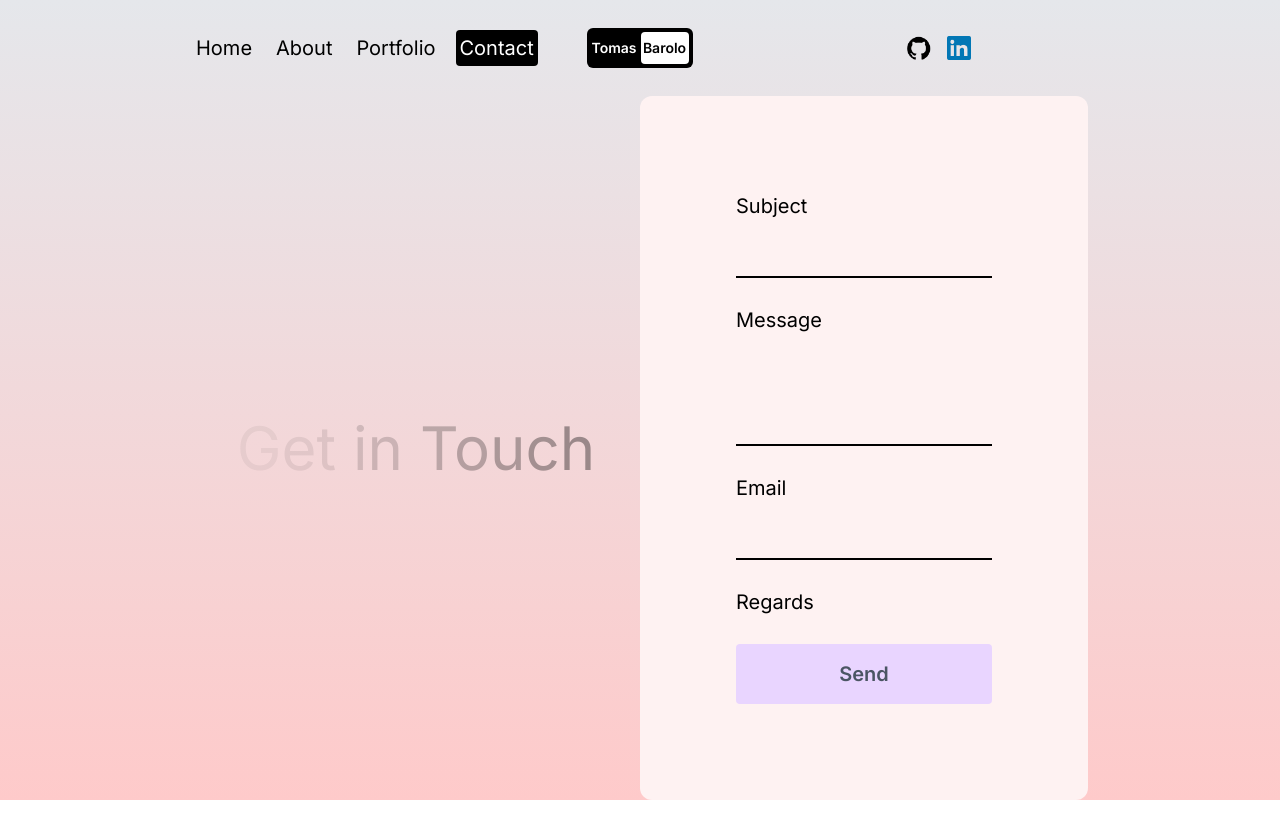
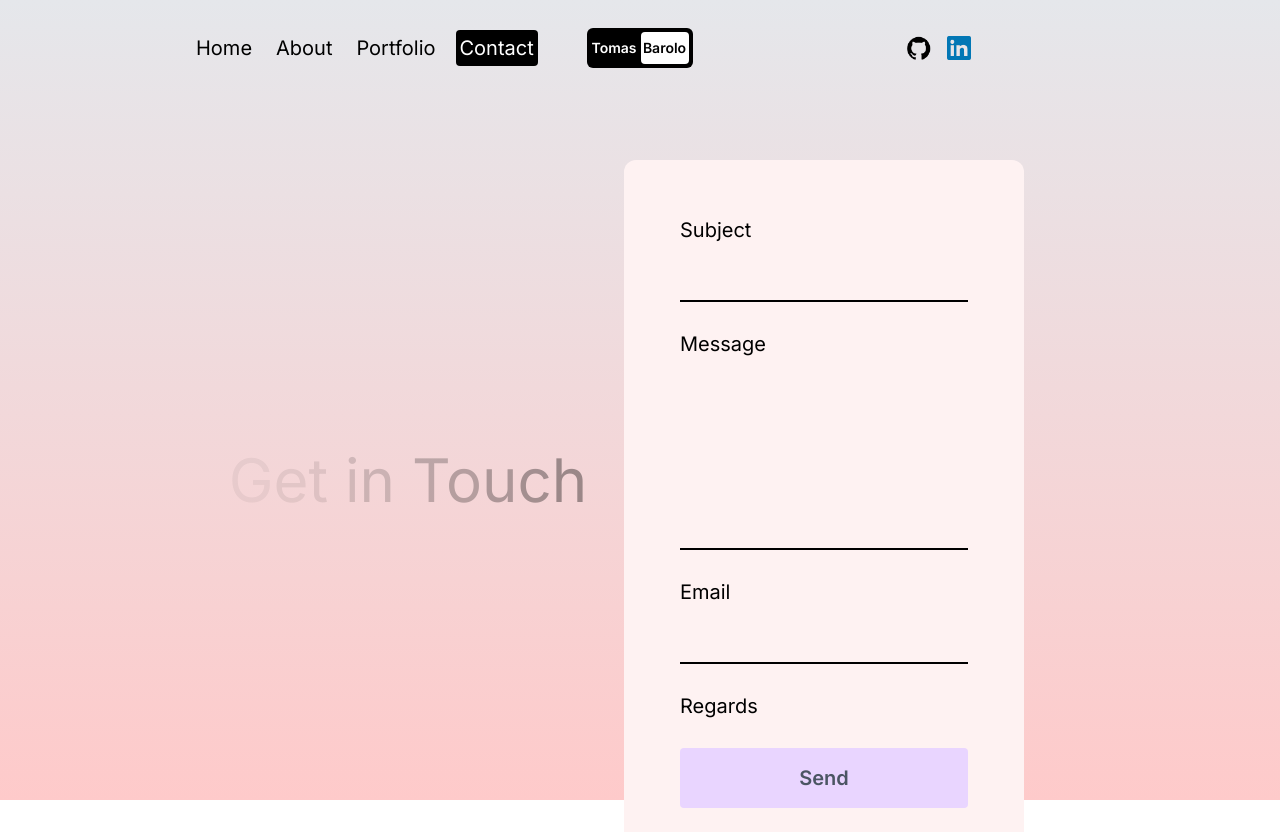
Before and after one commit to tomasba19/NextJS-Tailwind-FramerMotion, a Next.js app: page /contact in a window 1280 px wide. Before the commit the page ends 800 px from the top, so only its background shows below. Built offline with nearby package versions, Linux system fonts and the light colour scheme.

Commit message:
responsive-adjust

```diff
--- a/src/app/contact/page.jsx
+++ b/src/app/contact/page.jsx
@@ -44,7 +44,7 @@ const ContactPage = () => {
       animate={{ y: "0%" }}
       transition={{ duration: 1 }}
     >
-      <div className="h-full overflow-scroll flex flex-col lg:flex-row px-4 sm:px-8 md:px-12 lg:px-20 xl:px-48">
+      <div className="h-full overflow-scroll flex flex-col lg:flex-row px-4 sm:px-8 sm:m-8 md:px-12 lg:px-20 xl:px-48">
         {/* TEXT CONTAINER */}
         <div className="h-1/2 lg:h-full lg:w-1/2 flex items-center justify-center text-6xl">
           <div>
@@ -68,7 +68,7 @@ const ContactPage = () => {
         <form
           onSubmit={sendEmail}
           ref={form}
-          className="h-1/2 lg:h-full lg:w-1/2 bg-red-50 rounded-xl text-xl flex flex-col gap-7 justify-center p-24"
+          className="h-full lg:h-full lg:w-1/2 bg-red-50 rounded-xl text-xl flex flex-col gap-7 justify-center p-14 max-h-sm m-8"
         >
           <span>Subject</span>
           <input
--- a/src/app/portfolio/page.jsx
+++ b/src/app/portfolio/page.jsx
@@ -109,7 +109,7 @@ const PortfolioPage = () => {
           </motion.svg>
           <Link
             href="/contact "
-            className="w-16 h-16 md:w-28 md:h-28 absolute top-0 left-0 right-0 bottom-0 m-auto bg-black text-white rounded-full flex items-center justify-center"
+            className="w-20 h-20 md:w-28 md:h-28 absolute top-0 left-0 right-0 bottom-0 m-auto bg-black text-white rounded-full flex items-center justify-center"
           >
             Contact Me
           </Link>
```
